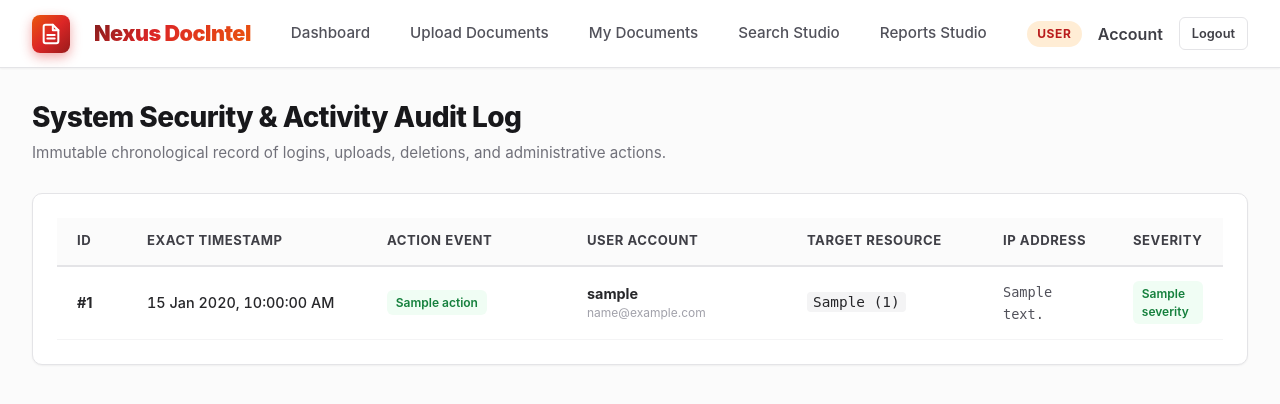
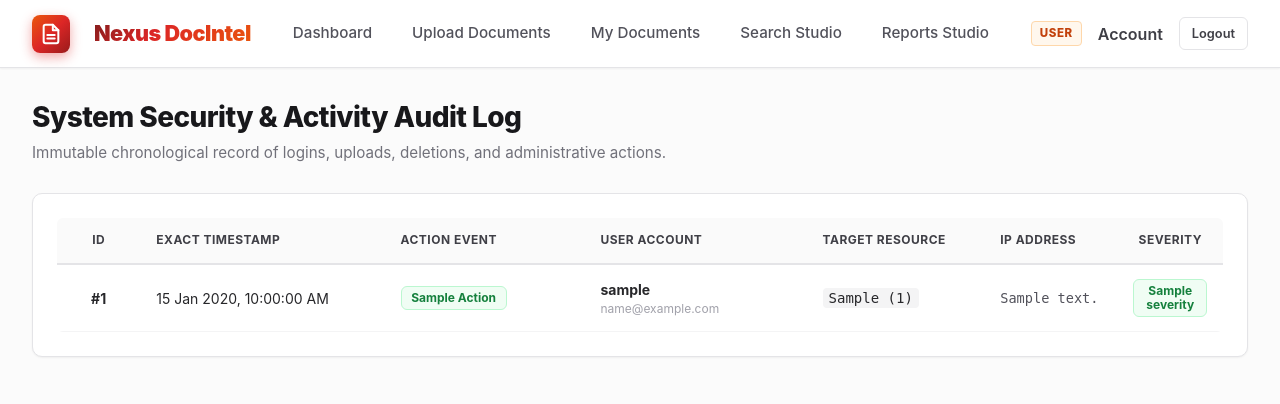
Before and after one commit to Tassuu7/project-12-Production-Grade-Intelligent-Document-Processing-Analysis-Platform, a FastAPI app: template app/templates/admin/audit_logs.html in a window 1280 px wide. Shown: the top 404 px of the page. Run offline with FastAPI, Linux system fonts and the light colour scheme; the template is opened without the code that fills it: most values are stand-ins (such as "Sample title", 1, 10 or a date in 2020).

Commit message:
fix(tables): refine audit logs table column spacing and badge formatting

```diff
--- a/app/static/css/tables.css
+++ b/app/static/css/tables.css
@@ -1,43 +1,70 @@
-/* Enterprise Widescreen Table Styles */
+/* Professional Enterprise Data Tables */
+
 .table-responsive {
     width: 100%;
     overflow-x: auto;
-    -webkit-overflow-scrolling: touch;
+    border-radius: var(--radius-sm);
 }
 
 .data-table {
     width: 100%;
     border-collapse: collapse;
     text-align: left;
-    font-size: 0.9rem;
+    font-size: 0.875rem;
+}
+
+.data-table thead tr {
+    background-color: #fafafa;
+    border-bottom: 2px solid var(--slate-200);
 }
 
 .data-table th {
-    background: #fbfbfb;
+    padding: 0.85rem 1rem;
+    font-weight: 700;
     color: var(--slate-700);
-    font-weight: 700;
-    padding: 0.85rem 1.25rem;
-    border-bottom: 2px solid var(--slate-200);
-    font-size: 0.82rem;
     text-transform: uppercase;
+    font-size: 0.75rem;
     letter-spacing: 0.04em;
-    white-space: nowrap;
+    vertical-align: middle;
+}
+
+.data-table tbody tr {
+    border-bottom: 1px solid var(--slate-100);
+    transition: background-color var(--transition-fast);
+}
+
+.data-table tbody tr:hover {
+    background-color: #fff7ed;
 }
 
 .data-table td {
-    padding: 0.9rem 1.25rem;
-    border-bottom: 1px solid var(--slate-100);
+    padding: 0.85rem 1rem;
+    vertical-align: middle;
     color: var(--slate-800);
-    vertical-align: middle;
 }
 
-.data-table tbody tr:hover {
-    background: #fff7ed;
+.badge {
+    display: inline-block;
+    padding: 0.25rem 0.6rem;
+    font-size: 0.75rem;
+    font-weight: 700;
+    border-radius: var(--radius-sm);
+    line-height: 1.2;
 }
 
-.local-timestamp {
-    font-variant-numeric: tabular-nums;
-    color: var(--slate-600);
-    font-weight: 500;
-    white-space: nowrap;
+.badge-uploaded { background-color: var(--slate-100); color: var(--slate-700); }
+.badge-queued { background-color: var(--warning-50); color: var(--warning-700); border: 1px solid #fde68a; }
+.badge-processing { background-color: #fff7ed; color: #ea580c; border: 1px solid #fed7aa; }
+.badge-completed { background-color: var(--success-50); color: var(--success-700); border: 1px solid #bbf7d0; }
+.badge-failed { background-color: var(--danger-50); color: var(--danger-700); border: 1px solid #fecaca; }
+
+.role-badge {
+    display: inline-block;
+    padding: 0.2rem 0.5rem;
+    font-size: 0.72rem;
+    font-weight: 800;
+    border-radius: 4px;
+    text-transform: uppercase;
 }
+.role-badge.admin { background: #fee2e2; color: #991b1b; border: 1px solid #fecaca; }
+.role-badge.user { background: #fff7ed; color: #c2410c; border: 1px solid #fed7aa; }
--- a/app/templates/admin/audit_logs.html
+++ b/app/templates/admin/audit_logs.html
@@ -7,53 +7,66 @@
         <p class="page-subtitle">Immutable chronological record of logins, uploads, deletions, and administrative actions.</p>
     </div>
 </div>
+
 <div class="card" style="width: 100%;">
     <div class="table-responsive">
-        <table class="data-table">
+        <table class="data-table" style="width: 100%; table-layout: fixed;">
             <thead>
                 <tr>
-                    <th style="width: 70px;">ID</th>
-                    <th style="width: 240px;">Exact Timestamp</th>
-                    <th style="width: 200px;">Action Event</th>
-                    <th style="width: 220px;">User Account</th>
-                    <th>Target Resource</th>
-                    <th style="width: 130px;">IP Address</th>
-                    <th style="width: 110px;">Severity</th>
+                    <th style="width: 75px; text-align: center;">ID</th>
+                    <th style="width: 220px;">Exact Timestamp</th>
+                    <th style="width: 180px;">Action Event</th>
+                    <th style="width: 200px;">User Account</th>
+                    <th style="width: 160px;">Target Resource</th>
+                    <th style="width: 120px;">IP Address</th>
+                    <th style="width: 95px; text-align: center;">Severity</th>
                 </tr>
             </thead>
             <tbody>
                 {% for log in logs %}
                 <tr>
-                    <td><strong>#{{ log.id }}</strong></td>
+                    <td style="text-align: center;"><strong>#{{ log.id }}</strong></td>
                     <td class="local-timestamp" data-utc="{{ log.created_at.isoformat() if log.created_at else '' }}">
                         {{ log.created_at.strftime('%d %b %Y, %I:%M:%S %p') if log.created_at else 'Just now' }}
                     </td>
                     <td>
                         {% if log.action == 'USER_LOGIN' %}
-                        <span class="badge" style="background: #fff7ed; color: #c2410c; font-weight: 700; border: 1px solid #fed7aa;">🔑 User Login</span>
+                        <span class="badge" style="background: #fff7ed; color: #c2410c; font-weight: 700; border: 1px solid #fed7aa; display: inline-flex; align-items: center; gap: 4px;">🔑 User Login</span>
                         {% elif log.action == 'USER_LOGOUT' %}
-                        <span class="badge" style="background: #f4f4f5; color: #52525b; font-weight: 700; border: 1px solid #e4e4e7;">🚪 User Logout</span>
+                        <span class="badge" style="background: #f4f4f5; color: #52525b; font-weight: 700; border: 1px solid #e4e4e7; display: inline-flex; align-items: center; gap: 4px;">🚪 User Logout</span>
                         {% elif log.action == 'USER_REGISTER' %}
-                        <span class="badge" style="background: #ecfdf5; color: #065f46; font-weight: 700; border: 1px solid #a7f3d0;">👤 Account Created</span>
+                        <span class="badge" style="background: #ecfdf5; color: #065f46; font-weight: 700; border: 1px solid #a7f3d0; display: inline-flex; align-items: center; gap: 4px;">👤 Account Created</span>
                         {% elif log.action == 'DOCUMENT_UPLOAD' %}
-                        <span class="badge" style="background: #fff7ed; color: #ea580c; font-weight: 700; border: 1px solid #fed7aa;">📄 Document Upload</span>
+                        <span class="badge" style="background: #fff7ed; color: #ea580c; font-weight: 700; border: 1px solid #fed7aa; display: inline-flex; align-items: center; gap: 4px;">📄 Document Upload</span>
                         {% elif log.action == 'DOCUMENT_DELETE' %}
-                        <span class="badge" style="background: #fef2f2; color: #dc2626; font-weight: 700; border: 1px solid #fecaca;">🗑️ Document Deleted</span>
+                        <span class="badge" style="background: #fef2f2; color: #dc2626; font-weight: 700; border: 1px solid #fecaca; display: inline-flex; align-items: center; gap: 4px;">🗑️ Document Deleted</span>
+                        {% elif log.action == 'DOCUMENT_EDIT' %}
+                        <span class="badge" style="background: #fffbeb; color: #b45309; font-weight: 700; border: 1px solid #fde68a; display: inline-flex; align-items: center; gap: 4px;">✏️ Document Edited</span>
+                        {% elif log.action == 'DOCUMENT_DOWNLOAD' %}
+                        <span class="badge" style="background: #eef2ff; color: #4338ca; font-weight: 700; border: 1px solid #c7d2fe; display: inline-flex; align-items: center; gap: 4px;">📥 Document Download</span>
                         {% elif log.action == 'DOCUMENT_REPROCESS' %}
-                        <span class="badge" style="background: #fff7ed; color: #d97706; font-weight: 700; border: 1px solid #fde68a;">⚡ Reprocessed</span>
+                        <span class="badge" style="background: #fff7ed; color: #d97706; font-weight: 700; border: 1px solid #fde68a; display: inline-flex; align-items: center; gap: 4px;">⚡ Reprocessed</span>
                         {% else %}
-                        <span class="badge badge-completed">{{ log.action }}</span>
+                        <span class="badge badge-completed">{{ log.action.replace('_', ' ').title() }}</span>
                         {% endif %}
                     </td>
                     <td>
                         <strong>{{ log.user.username if log.user else 'System' }}</strong>
                         {% if log.user %}
-                        <div style="font-size: 0.75rem; color: var(--slate-400);">{{ log.user.email }}</div>
+                        <div style="font-size: 0.75rem; color: var(--slate-400); word-break: break-all;">{{ log.user.email }}</div>
                         {% endif %}
                     </td>
-                    <td><code style="background: #f4f4f5; padding: 2px 6px; border-radius: 4px;">{{ log.resource_type }} ({{ log.resource_id or '-' }})</code></td>
+                    <td>
+                        {% if log.resource_type == 'AUTH' %}
+                        <span style="font-size: 0.85rem; color: var(--slate-600); font-weight: 500;">Auth Session</span>
+                        {% elif log.resource_type == 'DOCUMENT' %}
+                        <span style="font-size: 0.85rem; color: #c2410c; font-weight: 600;">Doc #{{ log.resource_id or '-' }}</span>
+                        {% else %}
+                        <code style="background: #f4f4f5; padding: 2px 6px; border-radius: 4px;">{{ log.resource_type }} ({{ log.resource_id or '-' }})</code>
+                        {% endif %}
+                    </td>
                     <td><span style="font-family: monospace; font-size: 0.85rem; color: var(--slate-600);">{{ log.ip_address or '127.0.0.1' }}</span></td>
-                    <td><span class="badge badge-completed">{{ log.severity }}</span></td>
+                    <td style="text-align: center;"><span class="badge badge-completed">{{ log.severity }}</span></td>
                 </tr>
                 {% else %}
                 <tr>
```
